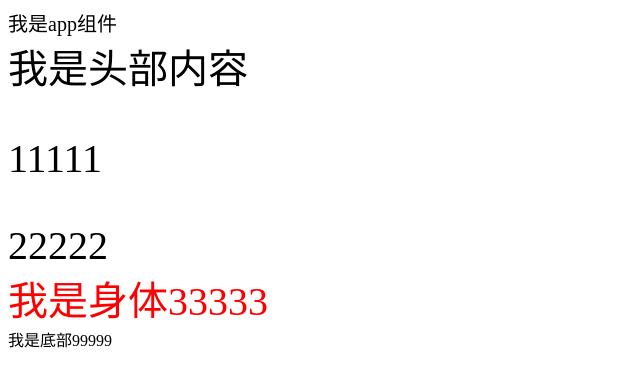
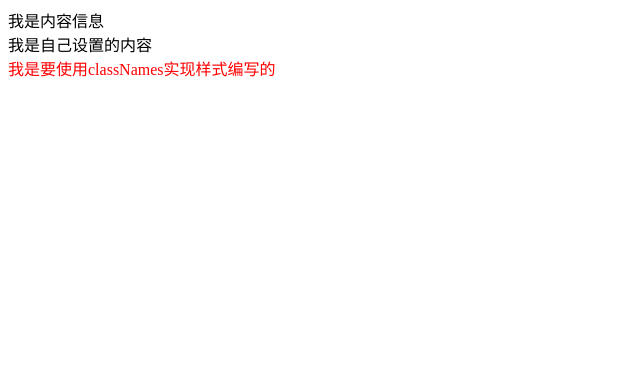
Before and after one commit to ende151/react-dome, a React (Create React App) app: page / in a window 1280 px wide. Shown: the top 386 px of the page, without its empty margins (0-640 px from the left). Built offline with nearby package versions, Linux system fonts and the light colour scheme.

Commit message:
应用classnames依赖库 实现vue三元运算绑定classnames属性

```diff
--- a/src/16_Fragment的使用/AppIndex.jsx
+++ b/src/16_Fragment的使用/AppIndex.jsx
@@ -5,13 +5,13 @@ import Children02 from './children/children02'
 export class AppIndex extends PureComponent {
   render() {
     return (
-      <div>
+      <>
         我是Fragment组件
         <Children01 />
         {/* react 开发中必须有一个根组件   类似vue2中的 templent */}
         {/* 当然也可以使用fragment组件   语法糖就是  <> </>  */}
         <Children02/>
-      </div>
+      </>
     )
   }
 }
--- a/src/20_css样式编写要求/04_css_in_js写法/App.jsx
+++ b/src/20_css样式编写要求/04_css_in_js写法/App.jsx
@@ -1,6 +1,6 @@
 
 import React, { PureComponent } from 'react'
-import { Title, HHHH, DefaultStyle } from './style/App'
+import { Title, HHHH, DefaultStyle,DefaultStyls } from './style/App'
 
 export class App extends PureComponent {
     constructor() {
@@ -26,6 +26,12 @@ export class App extends PureComponent {
                         33333
                     </span>
                 </DefaultStyle>
+                <DefaultStyls color={color}>
+                    我是身体
+                    <span>
+                        33333
+                    </span>
+                </DefaultStyls>
                 <div className='footer'>
                     我是底部
                     <span>
--- a/src/20_css样式编写要求/04_css_in_js写法/style/App.js
+++ b/src/20_css样式编写要求/04_css_in_js写法/style/App.js
@@ -26,6 +26,15 @@ export const DefaultStyle = styled.div.attrs({
 font-size: 40px;
 color:${props => props.pageTypeColor};
 `;
+// 以上写法定义的默认值会出现问题
+// 这是修改后的 代码
+//
+export const DefaultStyls = styled.div.attrs(props => ({
+    pageTypeColor: props.color || 'red'
+}))`
+font-size: 40px;
+color:${props => props.pageTypeColor};
+`;
 
 
 
--- /dev/null
+++ b/src/20_css样式编写要求/05_动态加在class库/App.jsx
@@ -0,0 +1,31 @@
+import React, {PureComponent} from 'react'
+import classNames from "classnames";
+import './index.css'
+
+export class App extends PureComponent {
+    constructor() {
+        super()
+        this.state = {
+            color: 'red',
+            isB:true,
+        }
+    }
+
+    render() {
+        const { isB } = this.state
+        const Top = ['aaa']
+        // const {  color } = this.state
+        return (
+            <>
+                我是内容信息
+                <div className={Top}>
+                    我是自己设置的内容
+                </div> <div className={classNames("aaa", { bbb:isB })}>
+                    我是要使用classNames实现样式编写的
+                </div>
+            </>
+        )
+    }
+}
+
+export default App
--- /dev/null
+++ b/src/20_css样式编写要求/05_动态加在class库/index.css
@@ -0,0 +1,3 @@
+.bbb{
+    color: red;
+}
--- a/src/20_css样式编写要求/AppIndex.jsx
+++ b/src/20_css样式编写要求/AppIndex.jsx
@@ -2,7 +2,8 @@ import React, { PureComponent } from 'react'
 // import APP from './01_内联样式//App'    // 内联样式
 // import APP from './02_普通的css样式/App'
 // import APP from './03_CSS_module/App'
-import APP from './04_css_in_js写法/App'
+// import APP from './04_css_in_js写法/App'
+import APP from './05_动态加在class库/App'
 
 export class AppIndex extends PureComponent {
   render() {
--- a/src/App.jsx
+++ b/src/App.jsx
@@ -40,6 +40,9 @@ class MyComponent extends React.Component {
         return (
             <div>
                 <AppIndex />
+
+
+
                 {/* <AppIndex age="20"/> */}
                 {/* <AppIndex
                     leftSlot={111}
```
